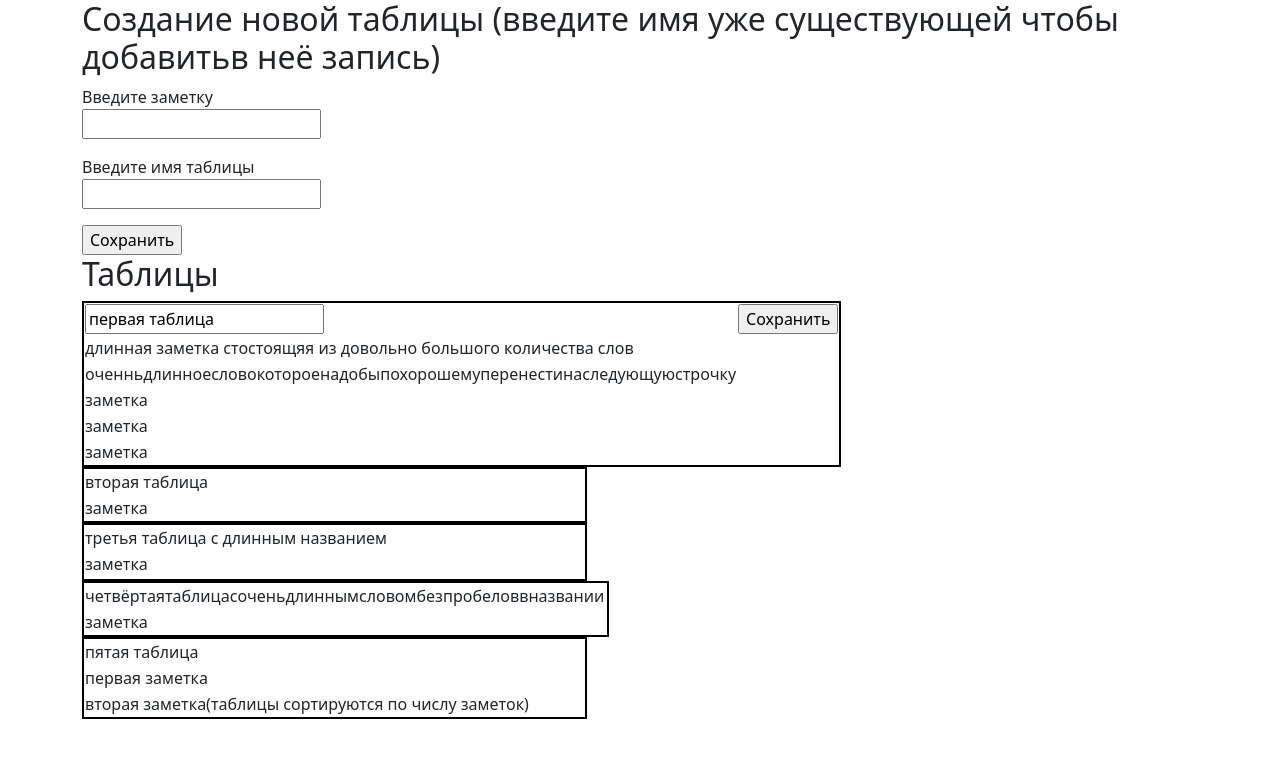
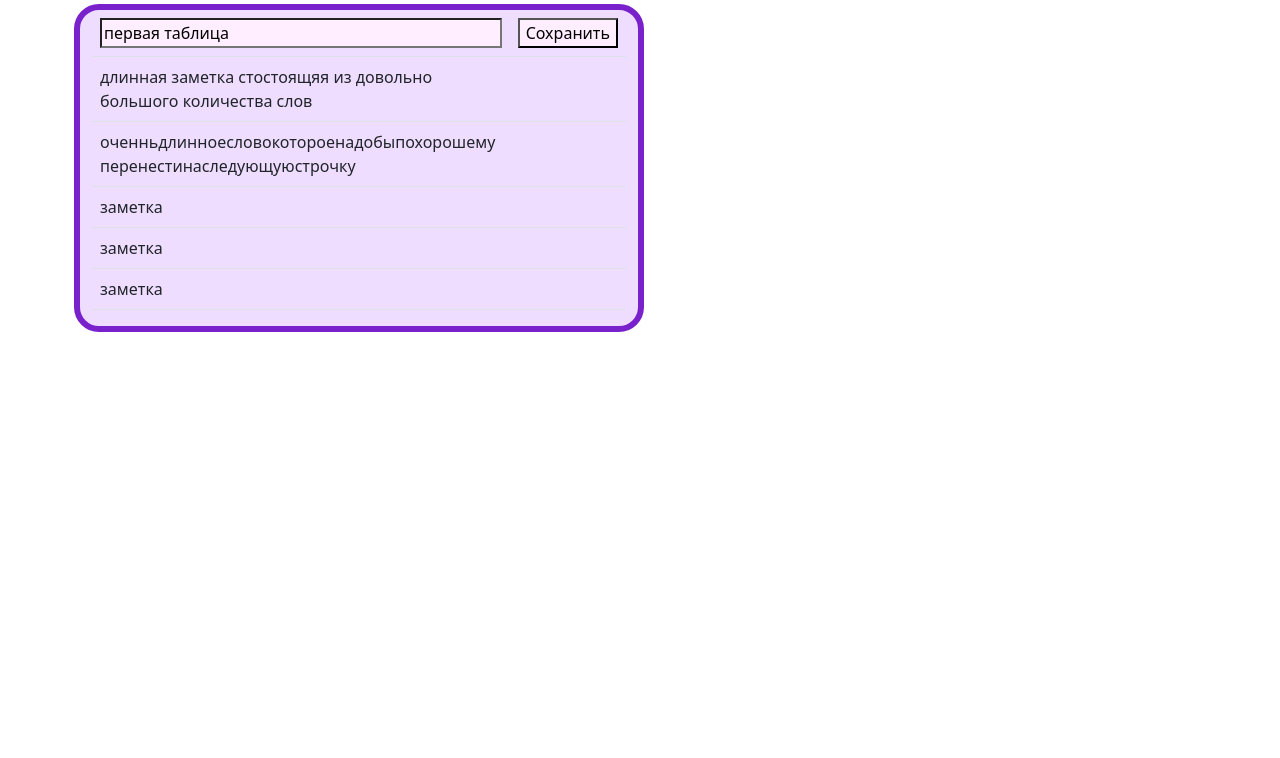
Before and after one commit to AlexeevLeonid/Tables, a Django app: page /edit_title/22/ in a window 1280 px wide. Shown: the top 758 px of the page. Run offline with Django 4.2, Linux system fonts and the light colour scheme; data comes from the database, SQL or seed files in the repository; both versions use the stored data as it was after the commit.

Commit message:
дизайн, изменение в логике сайта

```diff
--- a/app/static/css/style1.css
+++ b/app/static/css/style1.css
@@ -1,11 +1,17 @@
-body{
-
+table{
+    border-collapse: collapse;
 }
 
-table{
-    border-collapse: collapse; /* Убираем двойные линии между ячейками */
-    border: 2px solid black;
+.border-box{
+    border: 6px solid #7922CC;
+    border-radius: 25px;
+    background-color: #EEDDFF;
+    min-width: 30%;
 }
-td{
-    width: 500px;
+
+input{
+    background-color: #FFEEFF;
 }
+table input{
+    width: 100%;
+}
--- a/app/views.py
+++ b/app/views.py
@@ -1,6 +1,7 @@
 from django.shortcuts import render
 from django.http import HttpResponseRedirect
 from django.http import HttpResponseNotFound
+from django.db.models import Count
 from django.template import RequestContext
 
 from .models import Title, Note
@@ -8,8 +9,9 @@ from .models import Title, Note
 
 
 # получение данных из бд и отправка их в виде словаря таблица - QuerySet заметок
-def index(request):
-    titles = Title.objects.all()
+def home(request):
+
+    titles = Title.objects.annotate(count=Count('note')).order_by('count')
     tables = {}
     for i in titles:
         tables[i] = Note.objects.filter(id_title=i)
@@ -23,11 +25,9 @@ def edit_title(request, id):
     return render(request, "app/edit_title.html", {"tables": tables, "id": id})
 
 def edit_note(request, id):
-    titles = Title.objects.all()
-    tables = {}
-    for i in titles:
-        tables[i] = Note.objects.filter(id_title=i)
-    return render(request, "app/edit_note.html", {"tables": tables, "id": id})
+    table = Note.objects.get(id=id).id_title
+    note_set = Note.objects.filter(id_title=table)
+    return render(request, "app/edit_note.html", {"table": table, "note_set": note_set, "id": id})
 
 
 #внесение в бд заметки в таблицу по пришедшему имени таблицы (если такой таблицы нет, создаётся новая)
--- a/djangoProject1/urls.py
+++ b/djangoProject1/urls.py
@@ -2,7 +2,7 @@ from django.urls import path
 from app import views
 
 urlpatterns = [
-    path('', views.index), #стартовая страница
+    path('', views.home), #стартовая страница
     path('add_note/', views.add_note),#добавление заметки/таблицы
     path('add_row/', views.add_row),#добавление заметки
     path('edit_title/<int:id>/', views.edit_title),
--- a/templates/app/edit_title.html
+++ b/templates/app/edit_title.html
@@ -1,3 +1,4 @@
+
 {% load static %}
 <!DOCTYPE html>
 <html>
@@ -7,29 +8,13 @@
     <link rel="stylesheet" href="{% static 'css/style1.css'%}" type="text/css">
     <title>Главная страница</title>
 </head>
-<body class="container">
-    <h2>Создание новой таблицы (введите имя уже существующей чтобы добавитьв  неё запись)</h2>
-    <form method="POST" action="add_note/">
-        {% csrf_token %}
-        <p>
-            <label>Введите заметку</label><br>
-            <input type="text" name="note" />
-        </p>
-        <p>
-            <label>Введите имя таблицы</label><br>
-            <input type="text" name="title_name" />
-        </p>
-        <input type="submit" value="Сохранить">
-    </form>
-    <h2>Таблицы</h2>
+<body>
+    <div class="container">
+        <div class="row">
             {% for table, note_set in tables.items %}
-    <table>
-    {% if table.id != id %}
-        <thead><td>{{ table.name }}</td>
-        <th>
-        </th>
-        </thead>
-    {% else %}
+                {% if table.id == id %}
+                <div class="col-6 p-30 m-1 border-box">
+                    <table class="table">
                         <form method="POST" action="submit/">
                             {% csrf_token %}
                             <thead>
@@ -41,15 +26,18 @@
                             </th>
                             </thead>
                         </form>
-        {% endif %}
                         {% for note in note_set %}
                         <tr>
-            <td>{{ note.text }}</td>
+                            <td><div class="text-wrap text-break">{{ note.text }}</div></td>
                             <th>
                             </th>
                         </tr>
                         {% endfor %}
                     </table>
+                </div>
+                {% endif %}
             {% endfor %}
+        </div>
+    </div>
 </body>
 </html>
```
Also changed, not shown: templates/app/edit_note.html (+11 -19 lines), templates/app/home.html (+22 -7 lines), README.md (added), db.sqlite3, img.png (added). Lines whose indentation alone changed are shown as unchanged.
